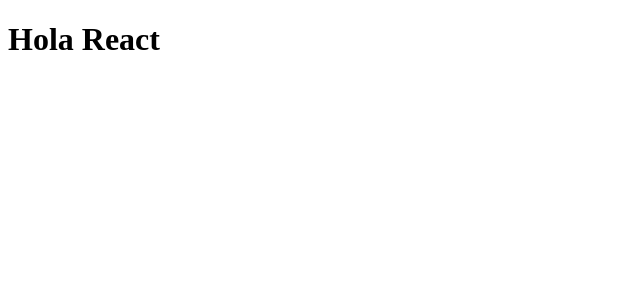
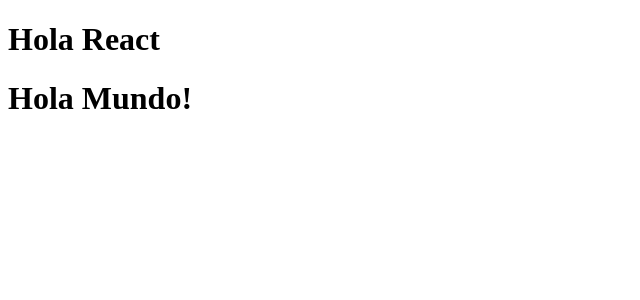
Before and after one commit to Eliseo2021/Practica-react, a React (Create React App) app: page / in a window 1280 px wide. Shown: the top 300 px of the page, without its empty margins (0-640 px from the left). Built offline with nearby package versions, Linux system fonts and the light colour scheme.

Commit message:
2Componentes funcionales

```diff
--- a/src/App.js
+++ b/src/App.js
@@ -1,10 +1,17 @@
 import React from 'react';
+
+function Saludo() {
+  return <h1>Hola Mundo!</h1>;
+};
 
 
 
 function App() {
   return (
-    <h1>Hola React</h1>
+    <>
+      <h1>Hola React</h1>
+      <Saludo />
+    </>
   );
 };
 
```
